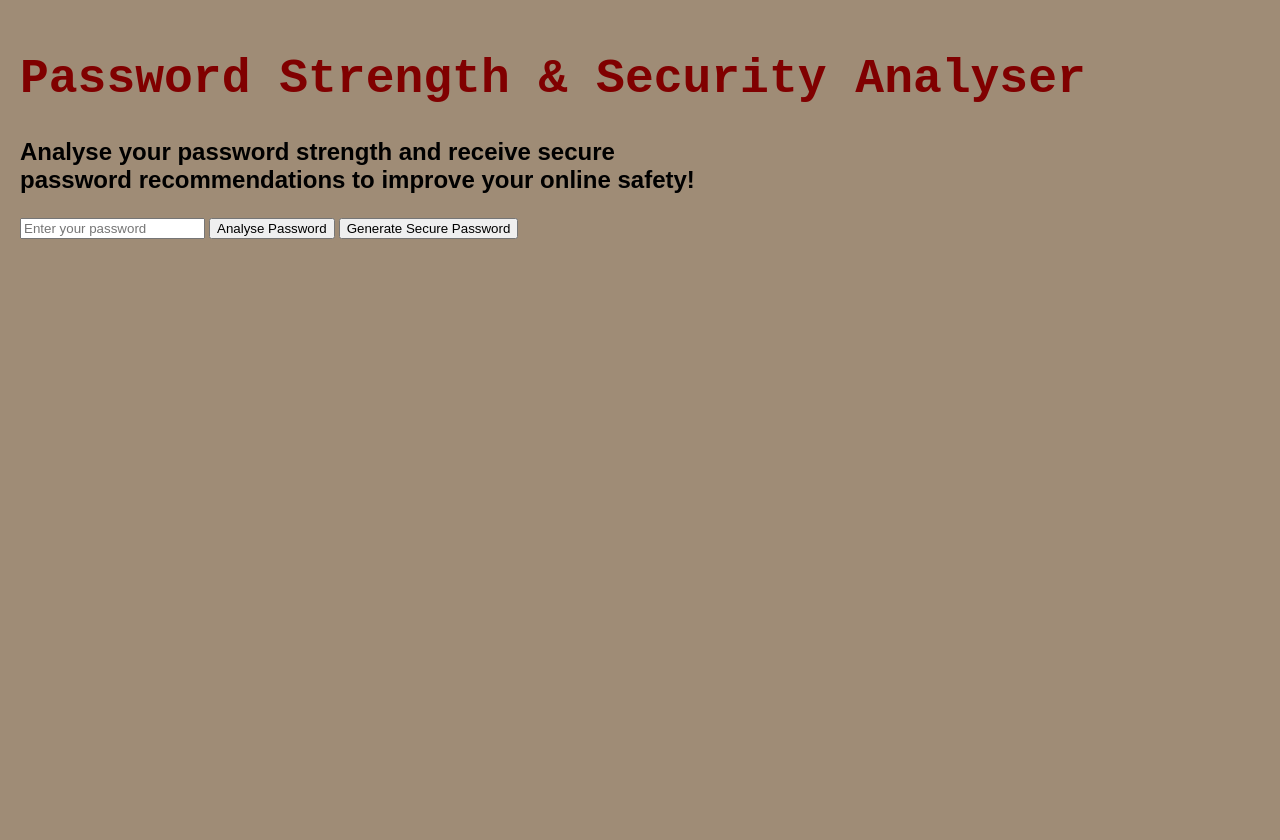
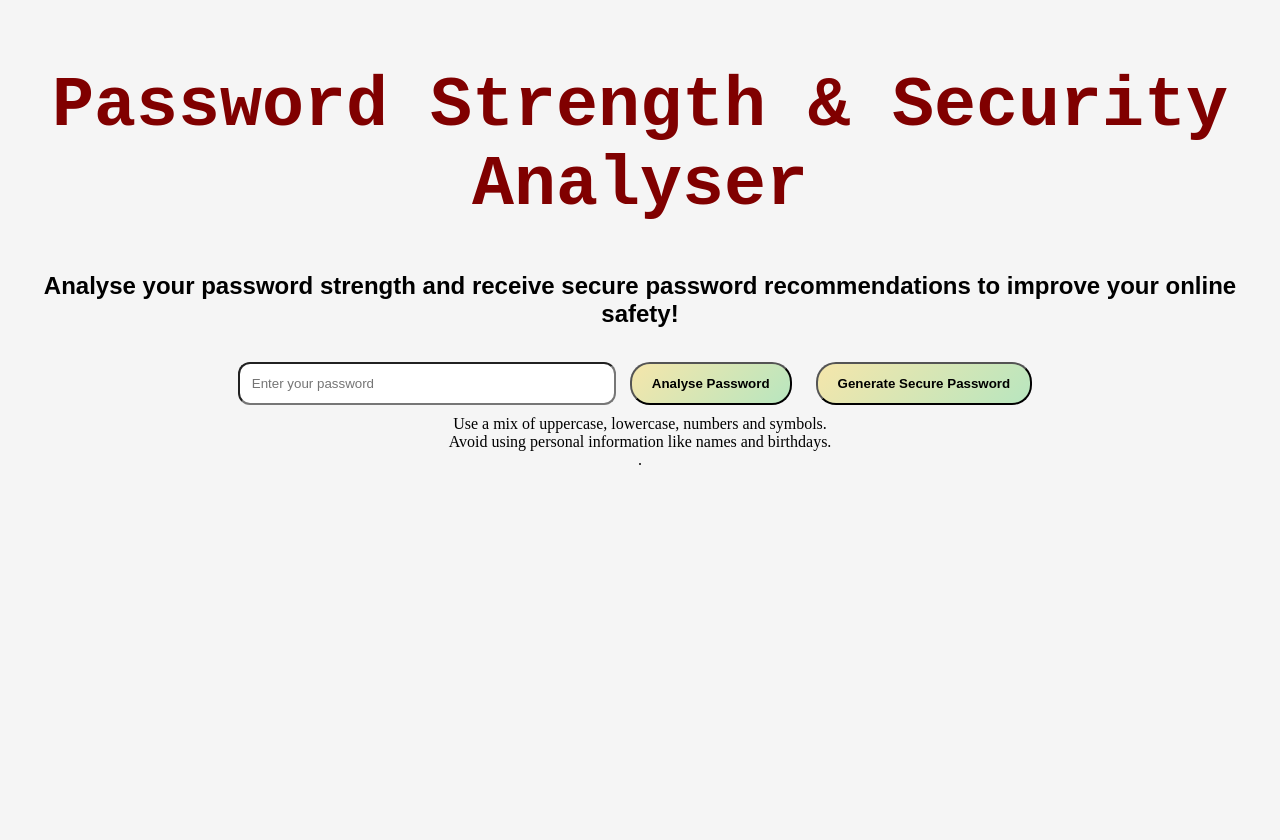
Before and after one commit to eesha-1/password-security-analyser, a Flask app: page / in a window 1280 px wide. Run offline with Flask 3, Linux system fonts and the light colour scheme.

Commit message:
Adapt CSS styling to be more appealing for users

```diff
--- a/static/style.css
+++ b/static/style.css
@@ -1,13 +1,14 @@
 body {
-    background-color: #9F8C76; /*page colour*/
+    background-color: whitesmoke; /*page colour*/
     margin: 0;
     padding: 20px;
     min-height: 100vh;
+    text-align: center;
 }
 
 h1{
     font-family: "Courier New", monospace;
-    font-size: 48px;
+    font-size: clamp(32px, 8vw, 70px);
     font-weight: bold;
     color: #800000;
 }
@@ -15,6 +16,28 @@ h1{
 p{
     font-family: "Papyrus", "Copperplate", fantasy;
     font-size: clamp(16px, 3vw, 24px); /*So screen adapts to fit all screen sizes*/
-    max-width: 700px;
+    max-width: 0 auto;
     font-weight: bold;
 }
+
+button {
+    border-radius: 20px;
+    font-weight: bold;
+    color: Black;
+    background: linear-gradient(135deg, #f5e6ab, #b8e6bf);
+    padding: 12px 20px;
+    margin: 10px;
+    cursor: pointer;
+    transition: all 0.3s ease;
+}
+
+button:hover {
+    transform: scale(1.05);
+    box-shadow: rgba(4, 73, 83, 0.4) 0px 0px 0px, rgba(95, 73, 154, 0.3) 0px 0px 25px, rgba(240, 46, 170, 0.2) 0px 0px 35px;
+}
+
+input{
+    width: min(90%, 350px);
+    padding: 12px;
+    border-radius: 12px;
+}
--- a/templates/index.html
+++ b/templates/index.html
@@ -33,5 +33,10 @@
          <h2>Your recommended secure password is: {{ secure_password }}</h2>
     {% endif %}
 
+<section class="tips-section">
+    <div class="tip-card">Use a mix of uppercase, lowercase, numbers and symbols.</div>
+    <div class="tip-card">Avoid using personal information like names and birthdays.</div>
+    <div class="tip-card">.</div>
+</section>
 </body>
 </html>
```
